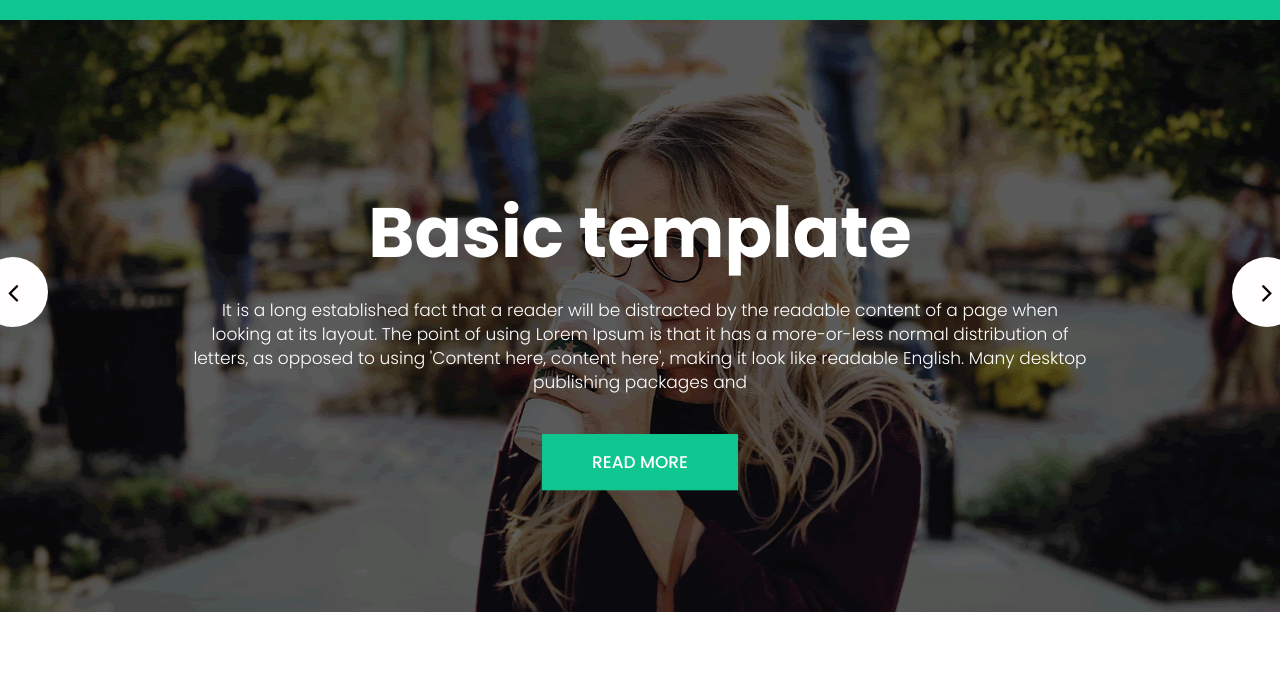
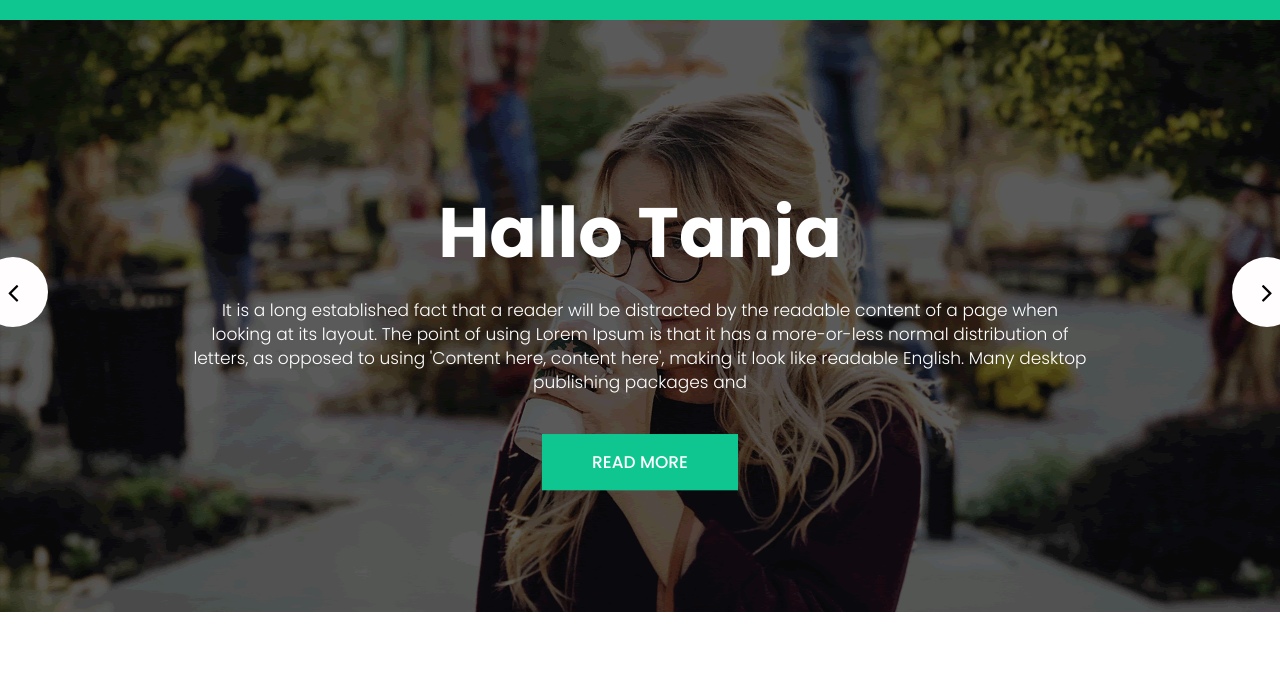
Before and after one commit to erik-metz/erikmetzinfo.github.io, a plain HTML site: page index.html in a window 1280 px wide. Shown: the part 97-796 px from the top of the page. Drawn offline with nearby package versions, Linux system fonts and the light colour scheme.

Commit message:
Update index.html

```diff
--- a/index.html
+++ b/index.html
@@ -77,7 +77,7 @@
                   <img class="first-slide" src="images/banner2.png" alt="First slide">
                   <div class="container">
                      <div class="carousel-caption relative">
-                        <h1>Basic template</h1>
+                        <h1>Hallo Tanja</h1>
                         <p>It is a long established fact that a reader will be distracted by the readable content of a page when looking at its layout. The point of using Lorem Ipsum is that it has a more-or-less normal distribution of letters, as opposed to using 'Content here, content here', making it look like readable English. Many desktop publishing packages and </p>
                         <a  href="#">Read More</a>
                      </div>
@@ -87,7 +87,7 @@
                   <img class="second-slide" src="images/banner2.png" alt="Second slide">
                   <div class="container">
                      <div class="carousel-caption relative">
-                        <h1>Basic template</h1>
+                        <h1>Hallo Tanja</h1>
                         <p>It is a long established fact that a reader will be distracted by the readable content of a page when looking at its layout. The point of using Lorem Ipsum is that it has a more-or-less normal distribution of letters, as opposed to using 'Content here, content here', making it look like readable English. Many desktop publishing packages and </p>
                         <a  href="#">Read More</a>
                      </div>
@@ -97,7 +97,7 @@
                   <img class="third-slide" src="images/banner2.png" alt="Third slide">
                   <div class="container">
                      <div class="carousel-caption relative">
-                        <h1>Basic template</h1>
+                        <h1>Hallo Tanja</h1>
                         <p>It is a long established fact that a reader will be distracted by the readable content of a page when looking at its layout. The point of using Lorem Ipsum is that it has a more-or-less normal distribution of letters, as opposed to using 'Content here, content here', making it look like readable English. Many desktop publishing packages and </p>
                         <a  href="#">Read More</a>
                      </div>
```
